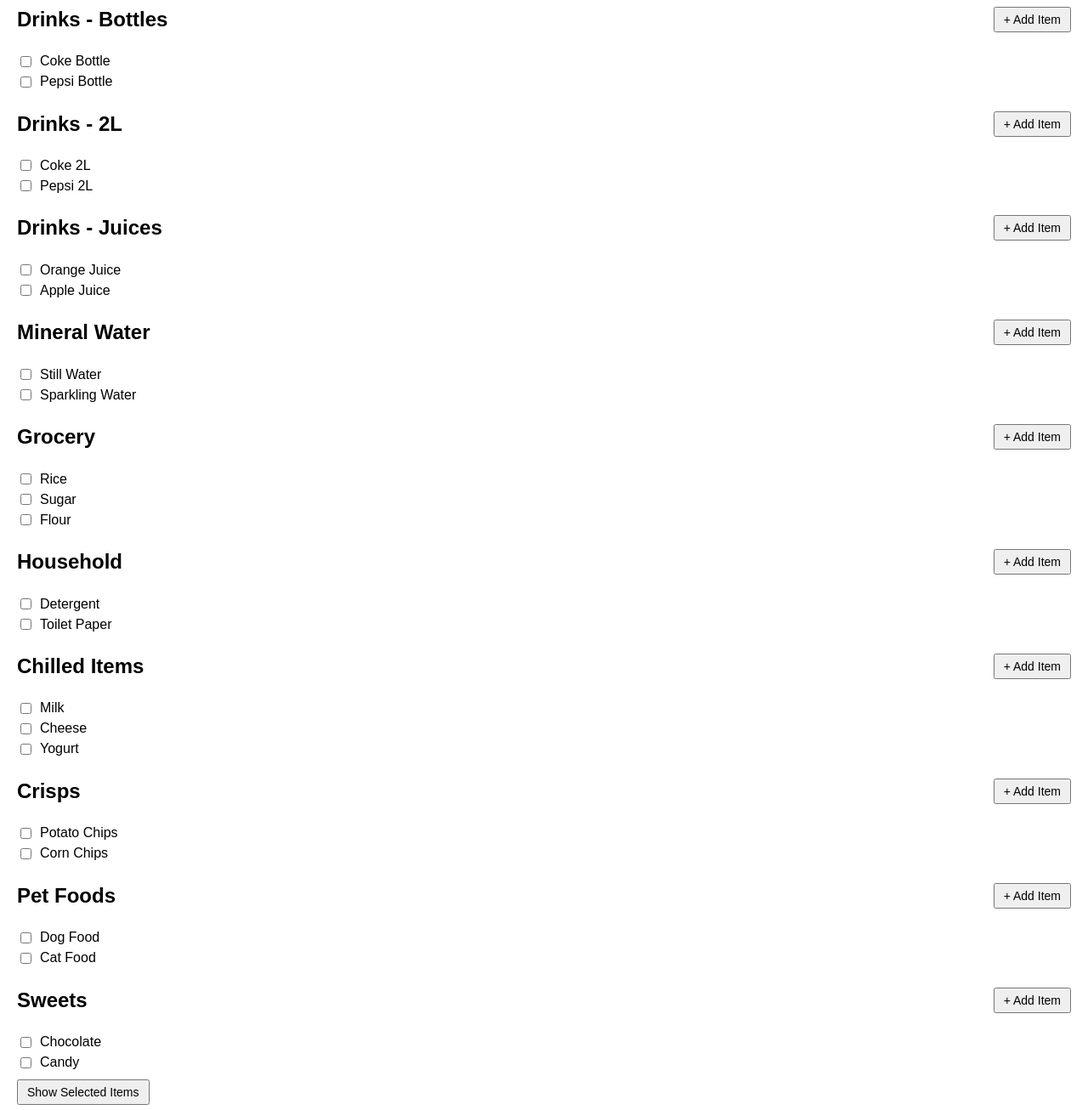
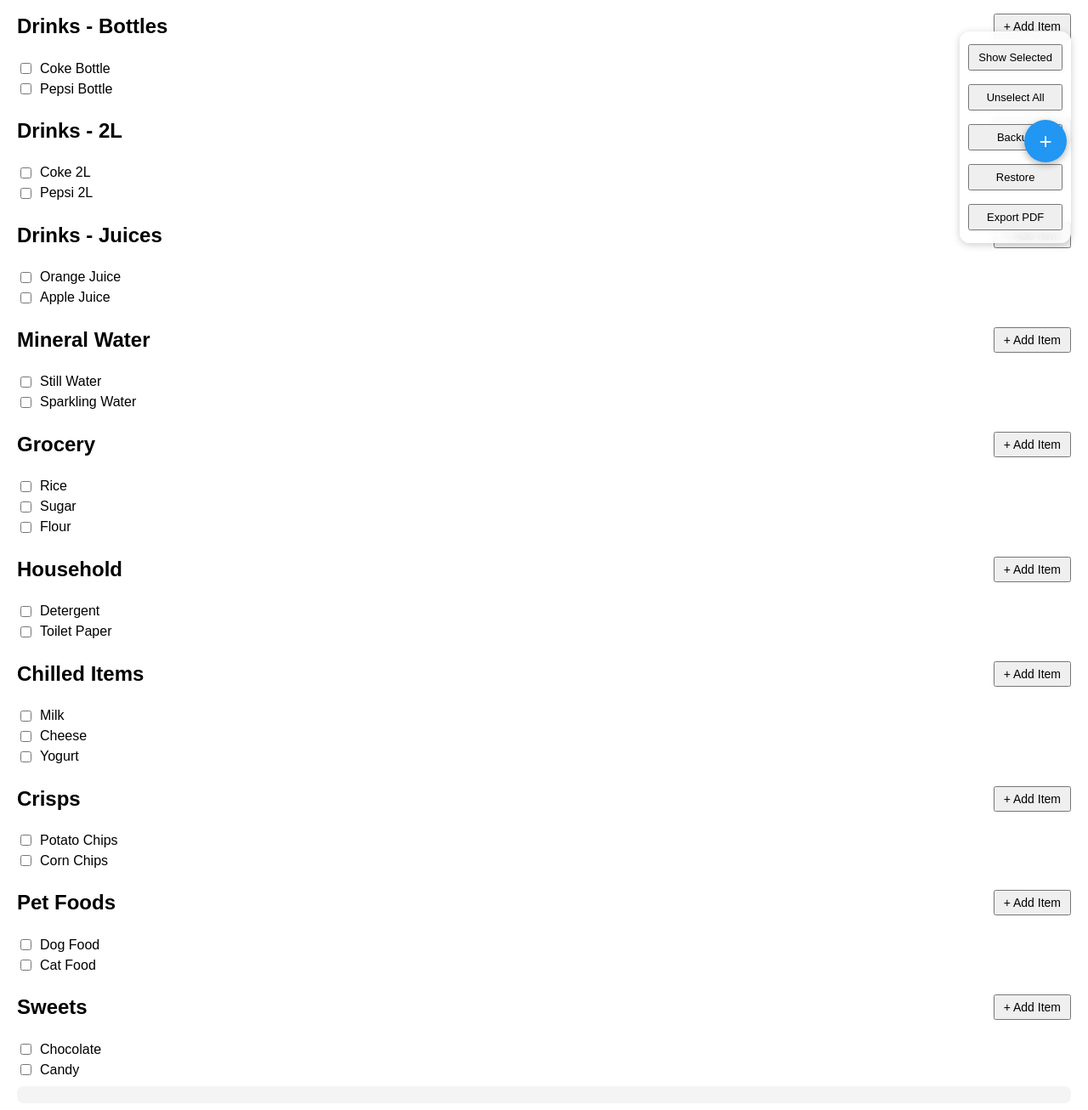
Before and after one commit to harindu-jayathilaka/shop-order-list, a plain HTML site: page index.html in a window 1280 px wide. Shown: the part 494-1800 px from the top of the page at 85% size. Drawn offline with nearby package versions, Linux system fonts and the light colour scheme.

Commit message:
New Design with floating bittons

```diff
--- a/index.html
+++ b/index.html
@@ -10,12 +10,61 @@
 <meta name="apple-mobile-web-app-title" content="Shop Order List">
 <style>
     body { font-family: Arial, sans-serif; margin: 20px; }
-    h1 { text-align: center; }
+    h1 { text-align: center; margin-bottom: 30px; }
     h2 { margin-top: 20px; display: flex; justify-content: space-between; align-items: center; }
     .item { display: flex; align-items: center; margin-bottom: 5px; }
     input[type="checkbox"] { margin-right: 10px; }
-    button { margin: 5px 0; padding: 5px 10px; font-size: 14px; }
-    #output { white-space: pre-line; margin-top: 10px; background: #f4f4f4; padding: 10px; }
+    button { margin: 5px 0; padding: 5px 10px; font-size: 14px; cursor: pointer; }
+
+    /* Floating controls */
+    .floating-controls {
+        position: fixed;
+        bottom: 20px;
+        right: 20px;
+        background: #ffffffcc;
+        backdrop-filter: blur(5px);
+        border-radius: 12px;
+        box-shadow: 0 2px 10px rgba(0,0,0,0.2);
+        display: flex;
+        flex-direction: column;
+        gap: 6px;
+        padding: 10px;
+        z-index: 1000;
+    }
+
+    .floating-controls button {
+        font-size: 13px;
+        padding: 6px 10px;
+    }
+
+    /* Floating Add button */
+    .floating-add-btn {
+        position: fixed;
+        bottom: 110px;
+        right: 25px;
+        width: 50px;
+        height: 50px;
+        border-radius: 50%;
+        background: #2196F3;
+        color: white;
+        font-size: 26px;
+        border: none;
+        cursor: pointer;
+        box-shadow: 0 3px 8px rgba(0,0,0,0.3);
+        z-index: 1001;
+    }
+
+    #output {
+        white-space: pre-line;
+        margin-top: 10px;
+        background: #f4f4f4;
+        padding: 10px;
+        border-radius: 8px;
+    }
+
+    h2 span.section-name {
+        font-weight: bold;
+    }
 </style>
 </head>
 <body>
@@ -23,12 +72,23 @@
 <h1>Shop Order List</h1>
 <div id="list"></div>
 
-<button onclick="showSelected()">Show Selected Items</button>
+<!-- Floating Add Item Button -->
+<button class="floating-add-btn" onclick="addItemToVisibleSection()">+</button>
+
+<!-- Floating Control Panel -->
+<div class="floating-controls">
+    <button onclick="showSelected()">Show Selected</button>
+    <button onclick="unselectAll()">Unselect All</button>
+    <button onclick="backupData()">Backup</button>
+    <button onclick="restoreData()">Restore</button>
+    <button onclick="exportToPDF()">Export PDF</button>
+</div>
+
 <div id="output"></div>
 
+<script src="https://cdnjs.cloudflare.com/ajax/libs/jspdf/2.5.1/jspdf.umd.min.js"></script>
 <script src="app.js"></script>
 <script>
-// Register service worker
 if ('serviceWorker' in navigator) {
     navigator.serviceWorker.register('sw.js')
         .then(() => console.log('Service Worker registered'))
```
